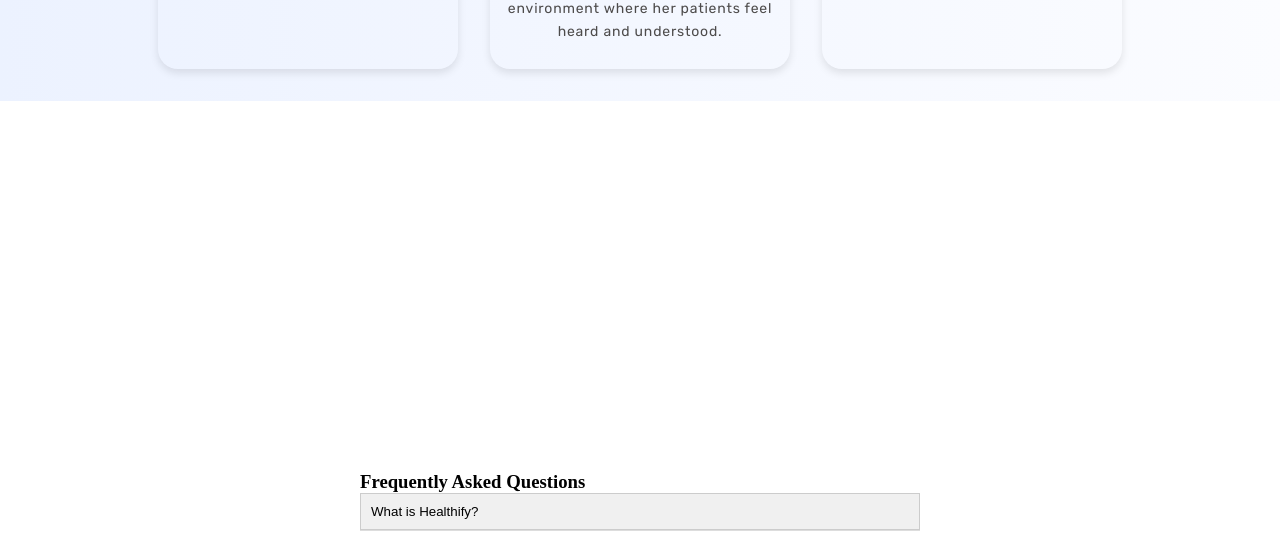
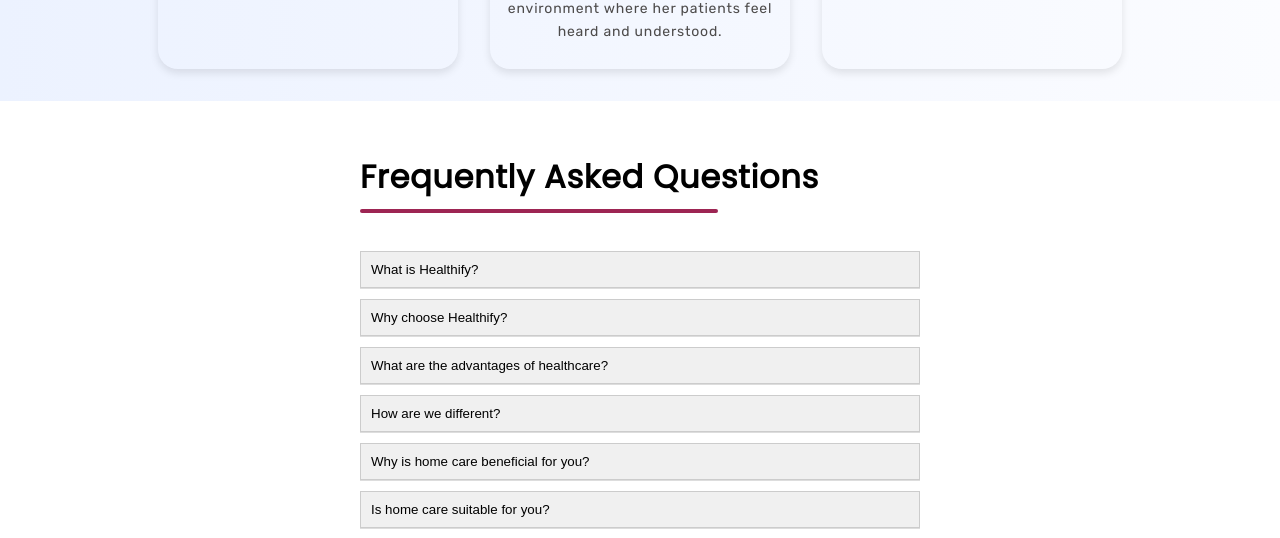
Before and after one commit to pusulurivinay/healthcare, a React (Create React App) app in the folder Frontend/: page / in a window 1280 px wide. Shown: the part 3855-4393 px from the top of the page. Built offline with nearby package versions, Linux system fonts and the light colour scheme.

Commit message:
Update FAQ.css

```diff
--- a/Frontend/src/Styles/FAQ.css
+++ b/Frontend/src/Styles/FAQ.css
@@ -2,7 +2,26 @@
   max-width: 600px;
   margin: auto;
   padding: 20px;
-  margin-top: 350px;
+}
+
+.faq-title {
+  font-family: 'Poppins', sans-serif;
+  font-size: 32px;
+  font-weight: bold;
+  letter-spacing: 0.7px;
+  position: relative;
+  margin-bottom: 50px;
+}
+
+.faq-title span::before {
+  content: '';
+  position: absolute;
+  width: 64%;
+  height: 4px;
+  background-color: #9D2553;
+  border-radius: 8px;
+  left: 0;
+  bottom: -12px;
 }
 
 .faq-item {
```
